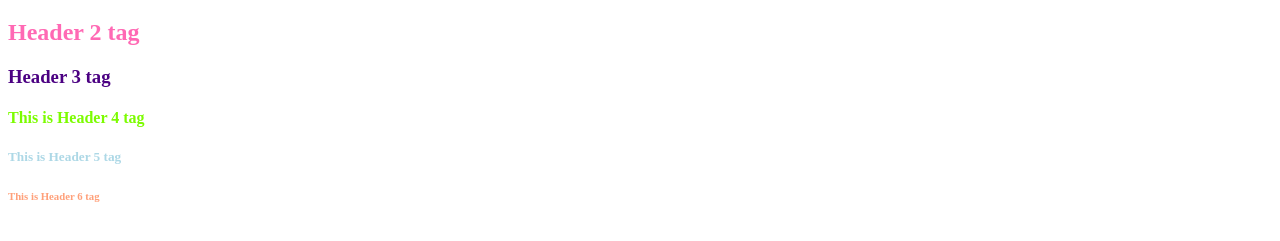
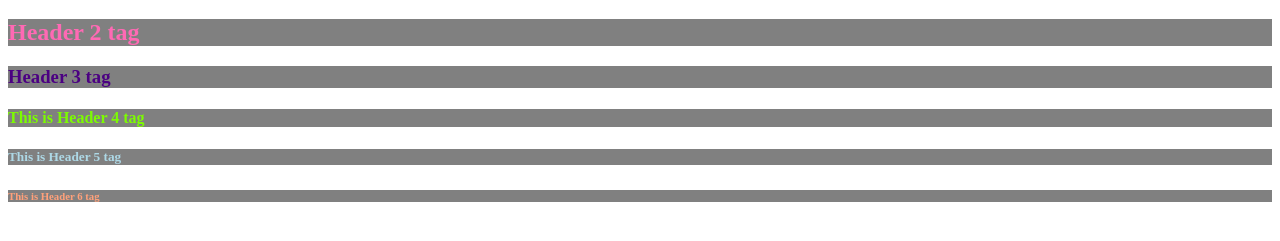
Before and after one commit to mohammedrafathz/client-website, a plain HTML site: page index.html in a window 1280 px wide. Shown: the part 61-302 px from the top of the page. Drawn offline with Linux system fonts and the light colour scheme.

Commit message:
added background colours to each header

```diff
--- a/index.html
+++ b/index.html
@@ -9,11 +9,11 @@
 
 <body>
     <h1 style="background-color: gray;;">This the website with gray color</h1>
-    <h2 style="color: hotpink;">Header 2 tag</h2>
-    <h3 style="color: indigo;">Header 3 tag</h3>
-    <h4 style="color: lawngreen;">This is Header 4 tag</h4>
-    <h5 style="color: lightblue;">This is Header 5 tag</h5>
-    <h6 style="color: lightsalmon;">This is Header 6 tag</h6>
+    <h2 style="color: hotpink;background-color: gray;">Header 2 tag</h2>
+    <h3 style="color: indigo;background-color: gray;"> Header 3 tag</h3>
+    <h4 style="color: lawngreen;background-color: gray;">This is Header 4 tag</h4>
+    <h5 style="color: lightblue;background-color: gray;">This is Header 5 tag</h5>
+    <h6 style="color: lightsalmon;background-color: gray;">This is Header 6 tag</h6>
 
 </body>
 
```
